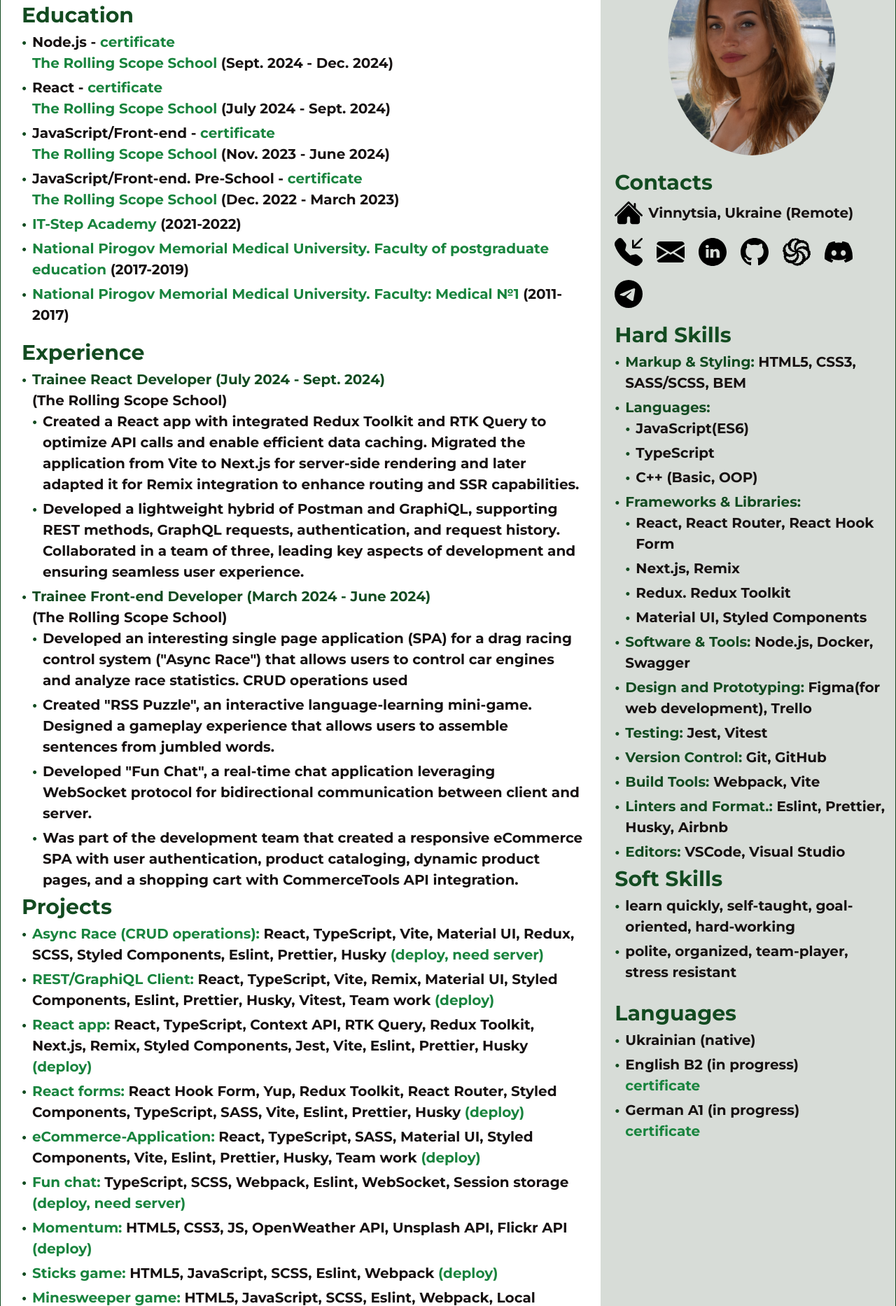
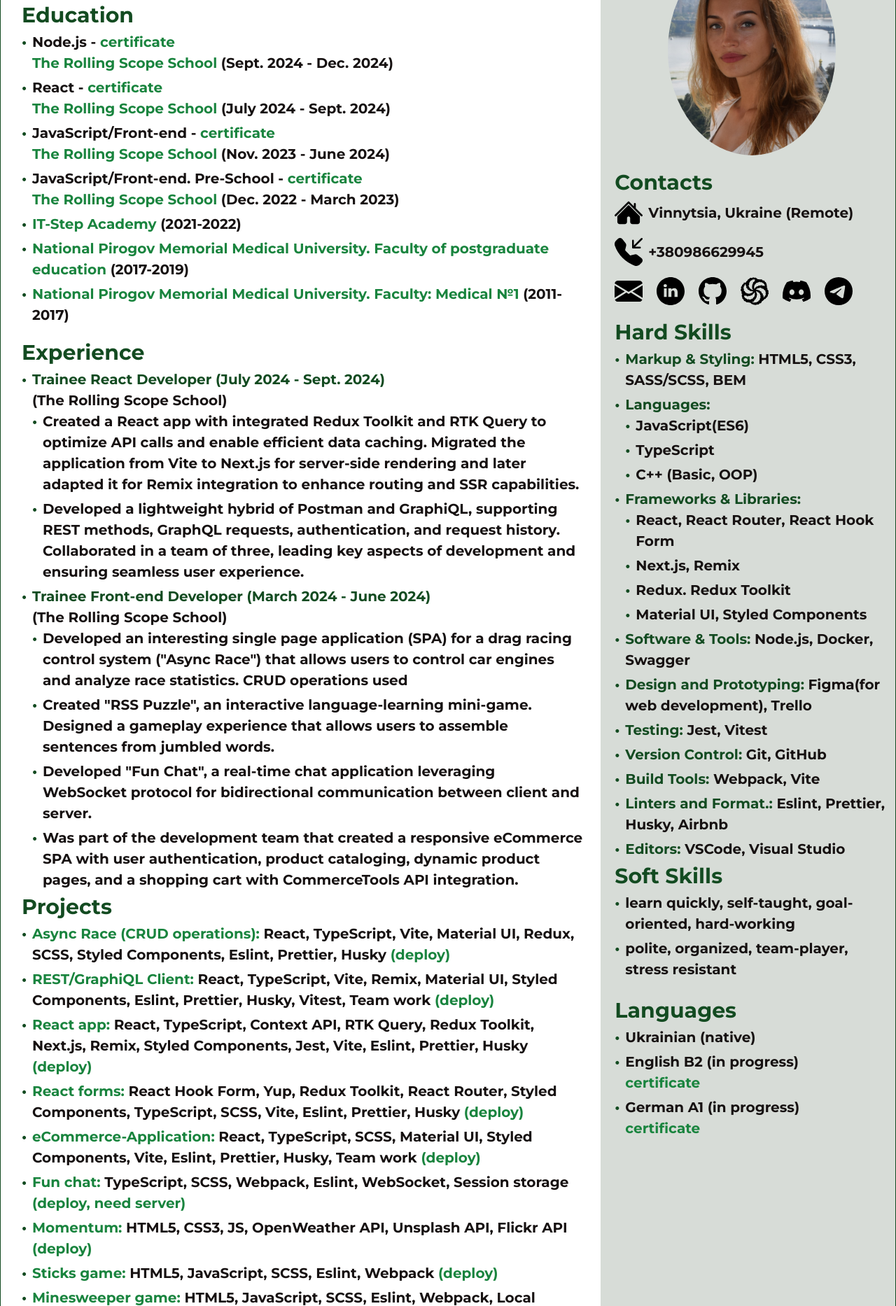
Before and after one commit to Yana-Dyachok/cv, a plain HTML site: page index.html in a window 1280 px wide. Shown: the part 181-2047 px from the top of the page at 70% size. Drawn offline with Linux system fonts and the light colour scheme.

Commit message:
fix: fix mistakes

```diff
--- a/index.html
+++ b/index.html
@@ -200,7 +200,7 @@
                   class="link"
                   href="https://async-race-react-diachok.netlify.app"
                   target="_blank"
-                  >(deploy, need server)
+                  >(deploy)
                 </a>
               </li>
               <li class="item">
@@ -250,7 +250,7 @@
                 </a>
                 <span>
                   React Hook Form, Yup, Redux Toolkit, React Router, Styled Components, TypeScript,
-                  SASS, Vite, Eslint, Prettier, Husky</span
+                  SCSS, Vite, Eslint, Prettier, Husky</span
                 >
                 <a
                   class="link"
@@ -268,7 +268,7 @@
                   eCommerce-Application:
                 </a>
                 <span>
-                  React, TypeScript, SASS, Material UI, Styled Components, Vite, Eslint, Prettier, Husky, Team
+                  React, TypeScript, SCSS, Material UI, Styled Components, Vite, Eslint, Prettier, Husky, Team
                   work</span
                 >
                 <a
@@ -492,7 +492,7 @@
           <section class="section">
             <h2 class="title">Contacts</h2>
             <ul>
-              <li class="contacts__item-home">
+              <li class="contacts__item-detail">
                 <a
                   href="https://www.google.com/maps/place/%D0%92%D1%96%D0%BD%D0%BD%D0%B8%D1%86%D1%8F,+%D0%92%D1%96%D0%BD%D0%BD%D0%B8%D1%86%D1%8C%D0%BA%D0%B0+%D0%BE%D0%B1%D0%BB%D0%B0%D1%81%D1%82%D1%8C,+21000/@49.2347827,28.4284345,13z/data=!3m1!4b1!4m6!3m5!1s0x472d5b65195a6489:0xcbd4e159eedd74fe!8m2!3d49.233083!4d28.4682169!16zL20vMDRod3Y3?entry=ttu&g_ep=EgoyMDI0MTIwOS4wIKXMDSoASAFQAw%3D%3D"
                   target="_blank"
@@ -507,18 +507,19 @@
                 </a>
                 <p>Vinnytsia, Ukraine (Remote)</p>
               </li>
-              <li>
-                <ul class="contacts__list">
-                  <li class="contacts__item">
+              <li class="contacts__item-detail">
                 <img
+                  class="contacts__item"
                   src="./assets/svg/telephone-inbound-fill.svg"
                   alt="call-me"
                   width="40"
                   height="40"
                   onclick="location.href='tel:+380986629945'"
-                      title="+380986629945"
                 >
+                <p>+380986629945</p>
               </li>
+              <li>
+                <ul class="contacts__list">
                   <li class="contacts__item">
                     <a href="mailto:cerahuk2023@gmail.com" target="_blank">
                       <img
--- a/style.css
+++ b/style.css
@@ -204,9 +204,10 @@ body {
 
 .contacts__item:hover {
     transform: scale(1.1);
+    cursor: pointer;
 }
 
-.contacts__item-home {
+.contacts__item-detail {
     display: flex;
     align-items: center;
     gap: 0.5rem;
```
Lines whose indentation alone changed are shown as unchanged.
